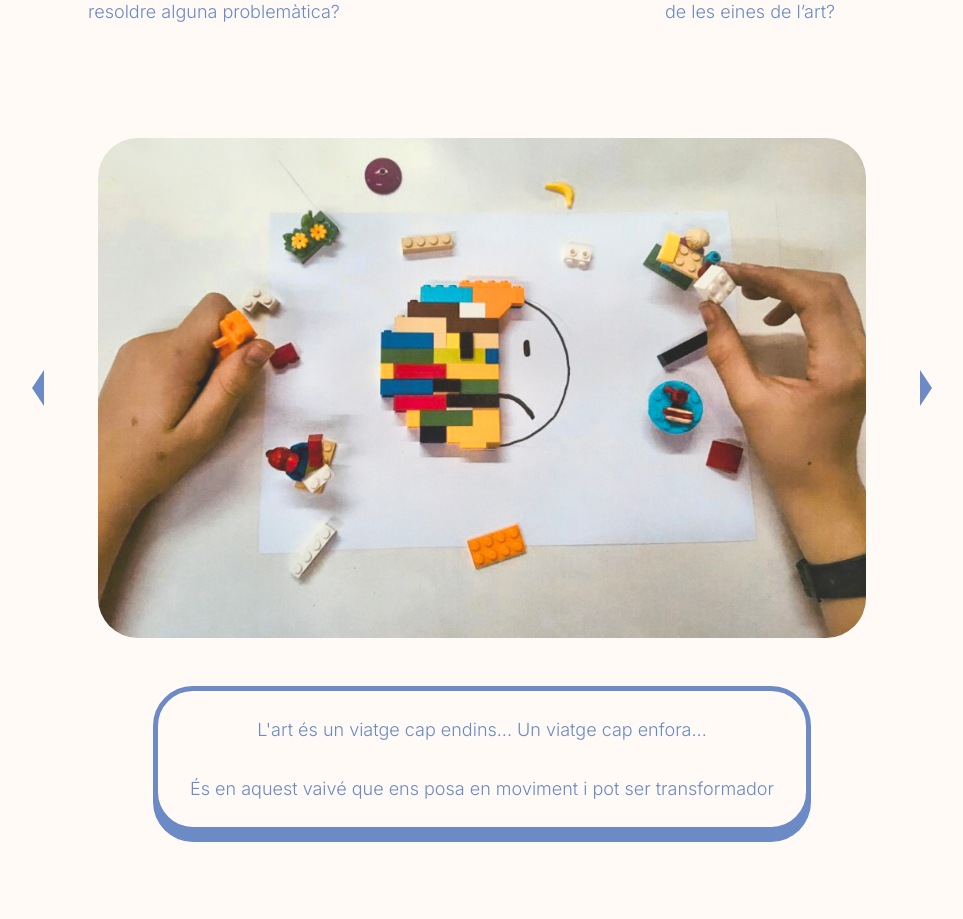
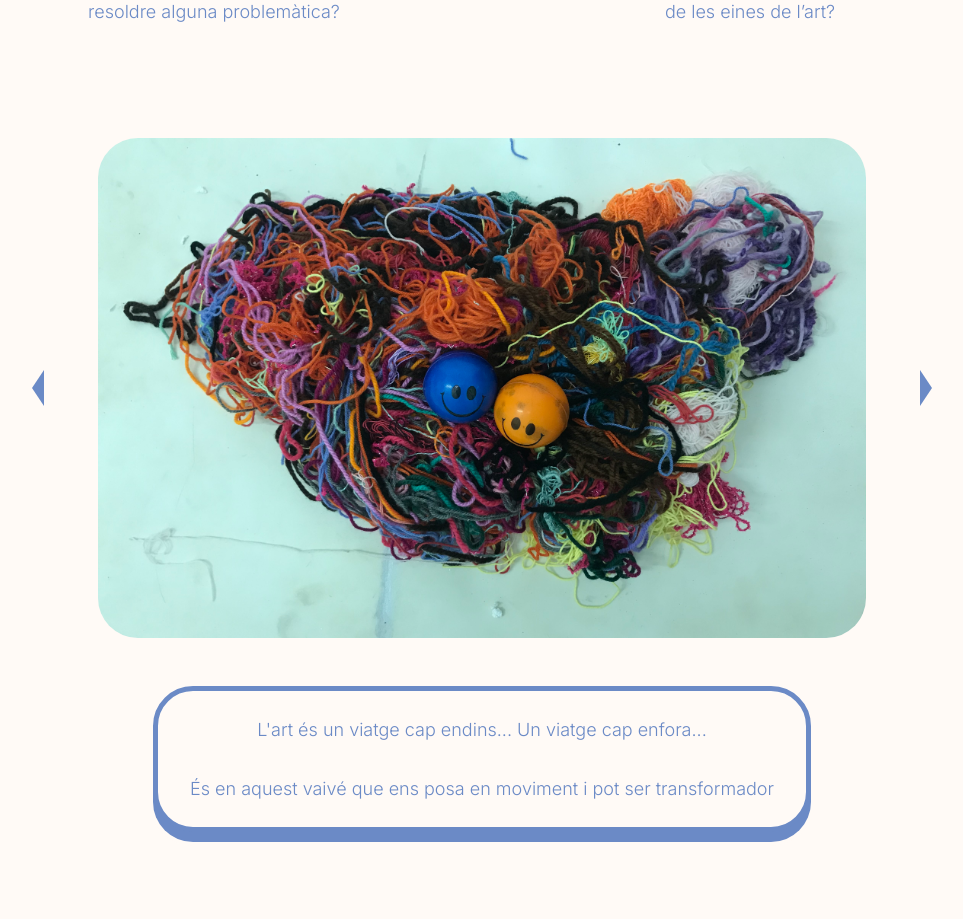
Before and after one commit to m-s-torne/taller-dels-sentits, a Next.js app: page /artterapia in a window 1280 px wide. Shown: the part 900-1819 px from the top of the page, without its empty margins (158-1121 px from the left). Built offline with nearby package versions, Linux system fonts and the light colour scheme.

Commit message:
fix: change image carousel transition effect

```diff
--- a/app/(serveis)/components/ImageCarousel.tsx
+++ b/app/(serveis)/components/ImageCarousel.tsx
@@ -35,20 +35,19 @@ export const ImageCarousel = ({ images }: ImageCarouselProps) => {
             </button>
 
             {/* Contenedor de imagen */}
-            <div className="relative w-full max-w-3xl h-96 md:h-[500px] overflow-hidden rounded-[40px]">
+            <div className="relative w-full max-w-3xl h-96 md:h-125 overflow-hidden rounded-[40px]">
                 <AnimatePresence initial={false} custom={direction}>
                     <motion.img
                         key={`${currentIndex}-${transitionCount}`}
                         src={images[currentIndex].src}
                         alt={images[currentIndex].alt}
-                        custom={direction}
                         variants={slideVariants}
                         initial="enter"
                         animate="center"
                         exit="exit"
                         transition={{
-                            x: { type: "spring", stiffness: 300, damping: 50 },
-                            opacity: { duration: 0.3 }
+                            duration: 1,
+                            ease: "easeInOut"
                         }}
                         className="absolute w-full h-full object-cover"
                     />
--- a/app/(serveis)/hooks/useImageCarousel.ts
+++ b/app/(serveis)/hooks/useImageCarousel.ts
@@ -1,4 +1,4 @@
-import { useState } from 'react';
+import { useState, useEffect } from 'react';
 
 export const useImageCarousel = (imagesLength: number) => {
     const [currentIndex, setCurrentIndex] = useState(0);
@@ -17,19 +17,25 @@ export const useImageCarousel = (imagesLength: number) => {
         setTransitionCount(prev => prev + 1);
     };
 
+    // Auto-play cada 5 segundos
+    useEffect(() => {
+        const interval = setInterval(() => {
+            handleNext();
+        }, 5000);
+
+        return () => clearInterval(interval);
+    }, [currentIndex, imagesLength]);
+
     const slideVariants = {
-        enter: (direction: number) => ({
-            x: direction > 0 ? 1000 : -1000,
+        enter: {
             opacity: 0
-        }),
+        },
         center: {
-            x: 0,
             opacity: 1
         },
-        exit: (direction: number) => ({
-            x: direction > 0 ? -1000 : 1000,
+        exit: {
             opacity: 0
-        })
+        }
     };
 
     return {
```
